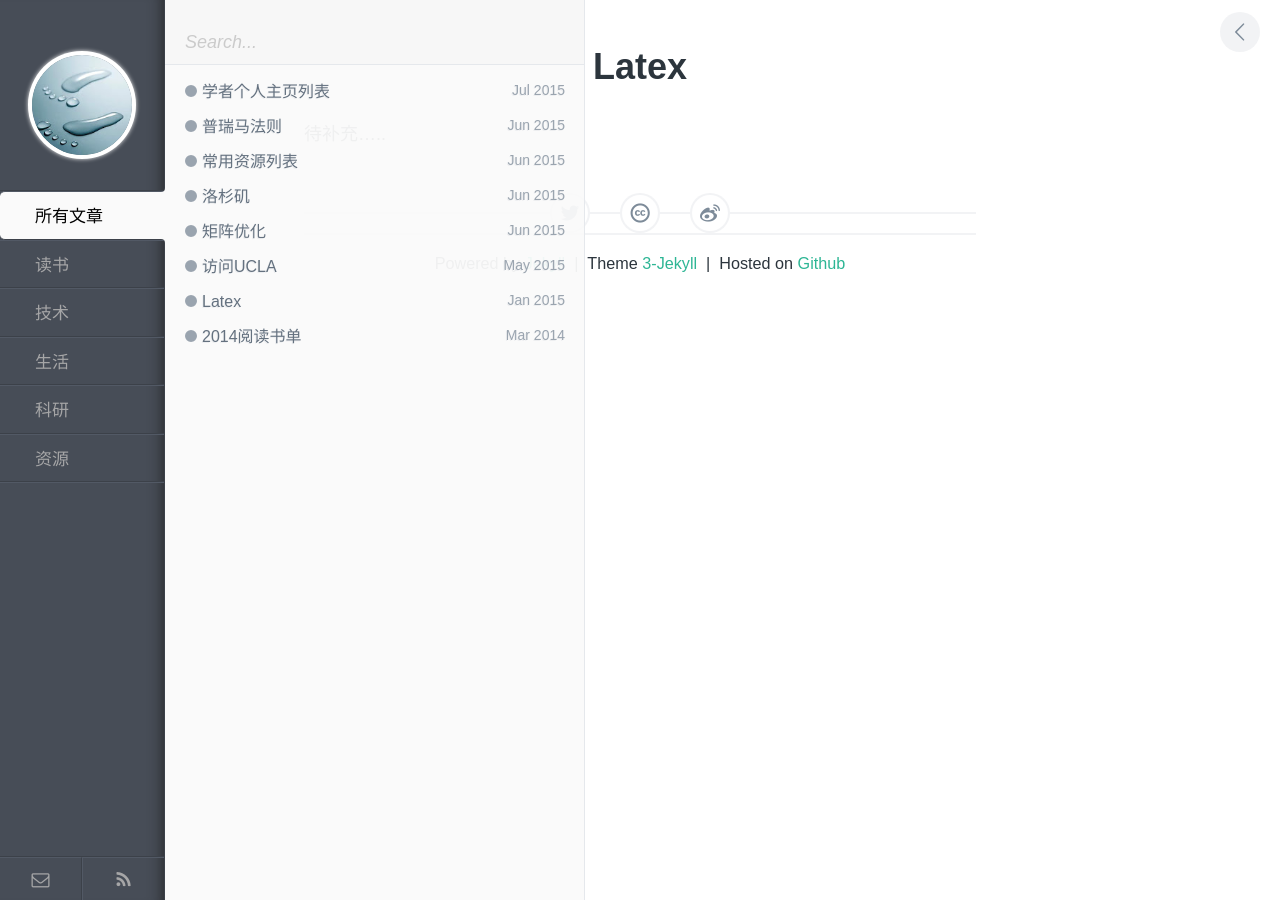
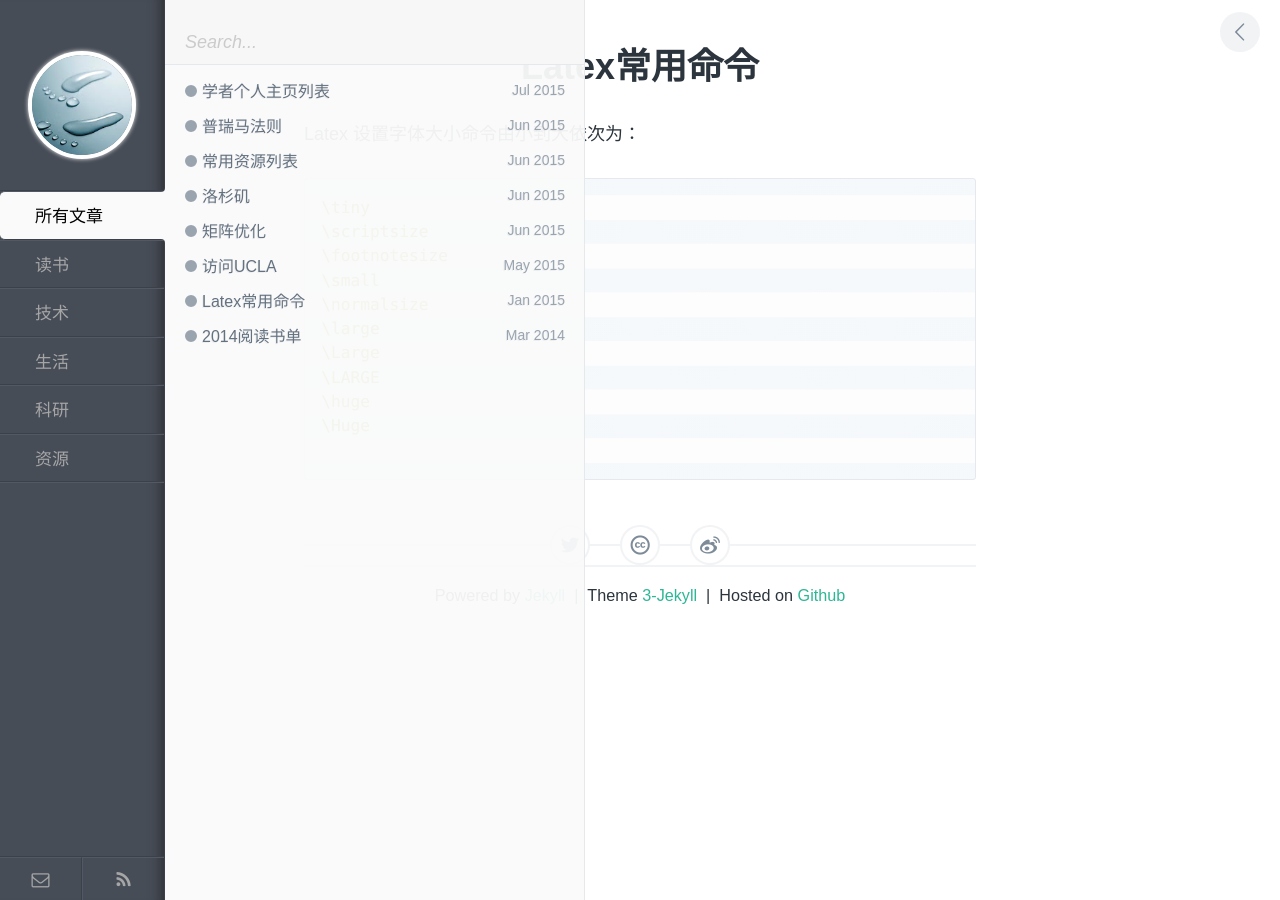
Before and after one commit to polyHong/polyHong.github.io, a Jekyll site: the page built from _posts/tech/2015-01-10-use-latex.md, in a window 1280 px wide. Built offline with Jekyll 4.4.1, drawn with Linux system fonts in a browser that asks for light colours; Markdown is read by kramdown in place of the engine named in the settings.

Commit message:
Latex command

````diff
--- a/_posts/tech/2015-01-10-use-latex.md
+++ b/_posts/tech/2015-01-10-use-latex.md
@@ -1,10 +1,24 @@
 ---
 layout: post
-title: Latex
+title: Latex常用命令
 category: 技术
 tags: Blog
 keywords: Latex
 description:
 ---
 
-待补充.....
+Latex 设置字体大小命令由小到大依次为：
+
+```tex
+\tiny
+\scriptsize
+\footnotesize
+\small
+\normalsize
+\large
+\Large
+\LARGE
+\huge
+\Huge
+
+```
````
